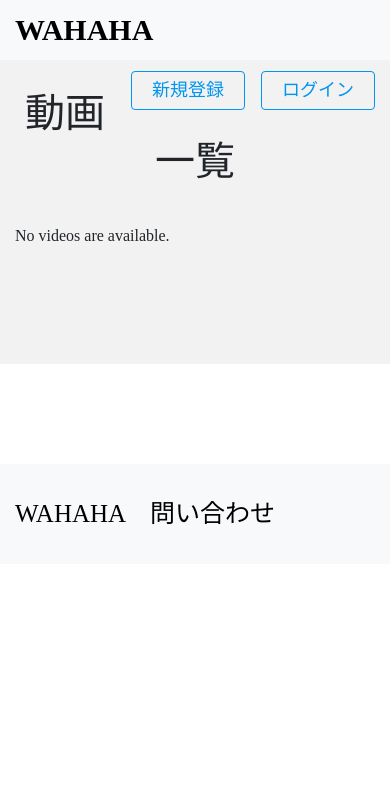
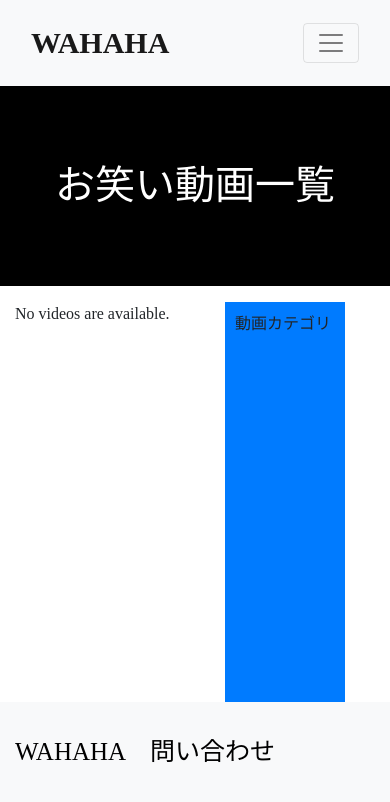
Before and after one commit to nohs09180/wahaha, a Django app: template app/templates/app/video_list.html in a window 390 px wide. Shown: the top 802 px of the page. Run offline with Django 3.2, Linux system fonts and the light colour scheme; the template is opened without the code that fills it, so the values that code supplies are empty; some libraries are stand-ins or nearby versions.

Commit message:
fix top and video_list

```diff
--- a/app/static/app/video_list.css
+++ b/app/static/app/video_list.css
@@ -1,32 +1,48 @@
-.videolist-wrapper {
-    background-color: #f2f2f2;
-    padding-bottom: 100px;
-    margin-bottom: 100px;
+.top-wrapper {
+    height: 200px;
+    background-color: #000;
+    /* position: relative; */
 }
 
-.headtext {
+/* .bg-image-holder {
+    position: absolute;
+    top: 0;
+    width: 100%;
+    height: 100%;
+    background-image: url("images/smile_illust.jpeg");
+    background-size: cover;
+    opacity: 0.6;
+} */
+
+.top-msg {
+    color: white;
+    width: 100%;
     text-align: center;
-    padding: 30px 0;
+    /* top: 35%; */
+    /* position: absolute; */
+    /* z-index: 10; */
 }
 
-.video-items {
-    text-align: center;
+.side-bar {
+    width: 80%;
+    height: 400px;
+    margin: 0 auto;
 }
 
-.video-items a {
-    text-decoration: none;
-    margin: 50px;
-    color: black;
-    font-size: 30px;
+.side-content {
+    padding-left: 10px;
+    padding-top: 10px;
 }
 
-.video-item {
-    margin-bottom: 50px;
+.video-item article {
+    border: 2px solid #ddd;
 }
 
-.video-items video {
-    /* display: inline-block; */
-    width: 300px;
-    /* height: 200px; */
-    /* margin: 0 auto ; */
+.video-body video {
+    max-width: 100%;
 }
+
+.video-text {
+    font-size: 24px;
+    padding-left: 20px;
+}
--- a/app/templates/app/base.html
+++ b/app/templates/app/base.html
@@ -20,7 +20,7 @@
 
         <style>
             a {
-                text-decoration: none !important;
+                text-decoration: none!important;
             }
 
             body {
--- a/app/templates/app/header.html
+++ b/app/templates/app/header.html
@@ -1,45 +1,36 @@
-<header class="sticky-top bg-light" style="height: 60px;">
+<header class="bg-light">
     <div class="container">
-        <div class="header-left">
-            <a href="{% url 'app:' %}" style="line-height: 60px;">WAHAHA</a>
-        </div>
-        <div class="header-right d-flex align-items-center">
-            {% if user.is_authenticated %}
-            <a class="ml-3" href="{% url 'users:logout' %}">ログアウト</a>
-            {% else %}
-            <a class="ml-3" href="{% url 'users:signup' %}">新規登録</a>
-            <a class="ml-3" href="{% url 'users:login' %}">ログイン</a>
-            {% endif %}
-        </div>
+        <nav class="navbar navbar-expand-sm navbar-light sticky-top">
+            <a class="navbar-brand" href="{% url 'app:' %}" style="font-size: 30px; font-weight: bold; line-height: 60px;">WAHAHA</a>
+            <button class="navbar-toggler" type="button" data-toggle="collapse" data-target="#wahahamenu" aria-controls="wahahamenu" aria-expanded="false" aria-label="Toggle navigation">
+                <span class="navbar-toggler-icon"></span>
+            </button>
+
+            <div class="collapse navbar-collapse text-center" id="wahahamenu">
+                <ul class="navbar-nav ml-auto">
+                    {% if user.is_authenticated %}
+                    <li>
+                        <a class="nav-link" href="{% url 'app:video_list' %}">動画一覧</a>
+                    </li>
+                    <li>
+                        <a class="nav-link" href="{% url 'app:mypage' %}">ユーザ名：{{ user }}</a>
+                    </li>
+                    <li>
+                        <a class="nav-link" href="{% url 'users:logout' %}">ログアウト</a>
+                    </li>
+                    {% else %}
+                    <li>
+                        <a class="nav-link" href="{% url 'app:video_list' %}">動画一覧</a>
+                    </li>
+                    <li>
+                        <a class="nav-link" href="{% url 'users:signup' %}">新規登録</a>
+                    </li>
+                    <li>
+                        <a class="nav-link" href="{% url 'users:login' %}">ログイン</a>
+                    </li>
+                    {% endif %}
+                </ul>
+            </div>
+        </nav>
     </div>
-    <style>
-        .header-left {
-            float: left;
-        }
-
-        .header-left a {
-            font-size: 30px;
-            color: black;
-            font-weight: bold;
-        }
-
-        .header-right {
-            height: 60px;
-            float: right;
-        }
-
-        .header-right a {
-            font-size: 18px;
-            color: rgb(0, 149, 238);
-            padding: 5px 20px;
-            border: 1px solid rgb(0, 149, 238);
-            border-radius: 4px;
-            transition: all 0.3s ease-out 0s;
-        }
-
-        .header-right a:hover {
-            background-color: rgb(0, 149, 238);
-            color: white;
-        }
-    </style>
 </header>
--- a/app/templates/app/mypage.html
+++ b/app/templates/app/mypage.html
@@ -12,7 +12,6 @@
 {% block content %}
 {% include 'app/header.html' %}
 <div class="container-fluid text-center" style="height: 500px;">
-    ようこそ，{{ user }}さん！！
     <h1 class="mt-5">mypageのコンテンツ</h1>
 </div>
 {% include 'app/footer.html' %}
--- a/app/templates/app/video_list.html
+++ b/app/templates/app/video_list.html
@@ -11,19 +11,36 @@
 
 {% block content %}
 {% include 'app/header.html' %}
-<div class="videolist-wrapper">
+<div class="main-container">
+	<section class="top-wrapper">
+		<!-- <div class="bg-image-holder"></div> -->
+		<div class="top-msg">
+			<h1 style="line-height: 200px;">お笑い動画一覧</h1>
+		</div>
+	</section>
+	<section class="video-wrapper">
 		<div class="container">
-		<div class="headtext">
-			<h1>動画一覧</h1>
+			<div class="d-flex flex-row row-content">
+				<div class="video-side-bar col-md-3 order-2">
+					<div class="side-bar bg-primary mt-3">
+						<div class="side-content">
+							<p>動画カテゴリ</p>
 						</div>
-		<div class="video-items">
-			<div class="container">
-				<div class="row">
+					</div>
+				</div>
+				<div class="video-items col-md-9 order-1 mt-3">
+					<div class="row grid">
 						{% if videos %}
 						{% for v in videos %}
-							<div class="video-item col-xs-12 col-sm-6 col-md-4">
+						<div class="video-item col-xs-12 col-md-6 col-lg-4 mb-3">
+							<article>
+								<div class="video-body">
 									<video src="{% static v.url %}" controls></video>
+								</div>
+								<div class="video-text">
 									<a href="{% url 'app:video_detail' v.id %}">{{ v.name }}</a>
+								</div>
+							</article>
 						</div>
 						{% endfor %}
 						{% else %}
@@ -33,6 +50,7 @@
 				</div>
 			</div>
 		</div>
+	</section>
 </div>
 {% include 'app/footer.html' %}
 {% endblock %}
--- a/users/templates/users/signup.html
+++ b/users/templates/users/signup.html
@@ -15,11 +15,10 @@
             {{ field.label_tag }}
             {{ field }}
             {{ field.errors }}
+            <hr>
         </div>
         {% endfor %}
-        <div>
-            <button type="submit" class="btn btn-primary w-100 mt-3">新規登録</button>
-        </div>
+        <button type="submit" class="btn btn-primary w-100 mt-3">新規登録</button>
     </div>
     {% csrf_token %}
 </form>
--- a/users/views.py
+++ b/users/views.py
@@ -15,16 +15,16 @@ class Login(LoginView):
     template_name = 'users/login.html'
 
 
-class Logout(LogoutView):
+class Logout(LoginRequiredMixin, LogoutView):
     """ログアウトページ"""
-    template_name = 'app/top.html'
+    template_name = 'users/login.html'
 
 class UserCreate(generic.CreateView):
     """ユーザー仮登録"""
     model = User
     form_class = UserCreateForm
     template_name = 'users/signup.html'
-    success_url = '/users/login/'
+    success_url = '/app/mypage/'
 
     # def form_valid(self, form):
     #     messages.success(self.request, "完了しました")
```
Also changed, not shown: app/static/app/top.css (+27 -51 lines), app/templates/app/top.html (+49 -33 lines), db.sqlite3. Lines whose indentation alone changed are shown as unchanged.
